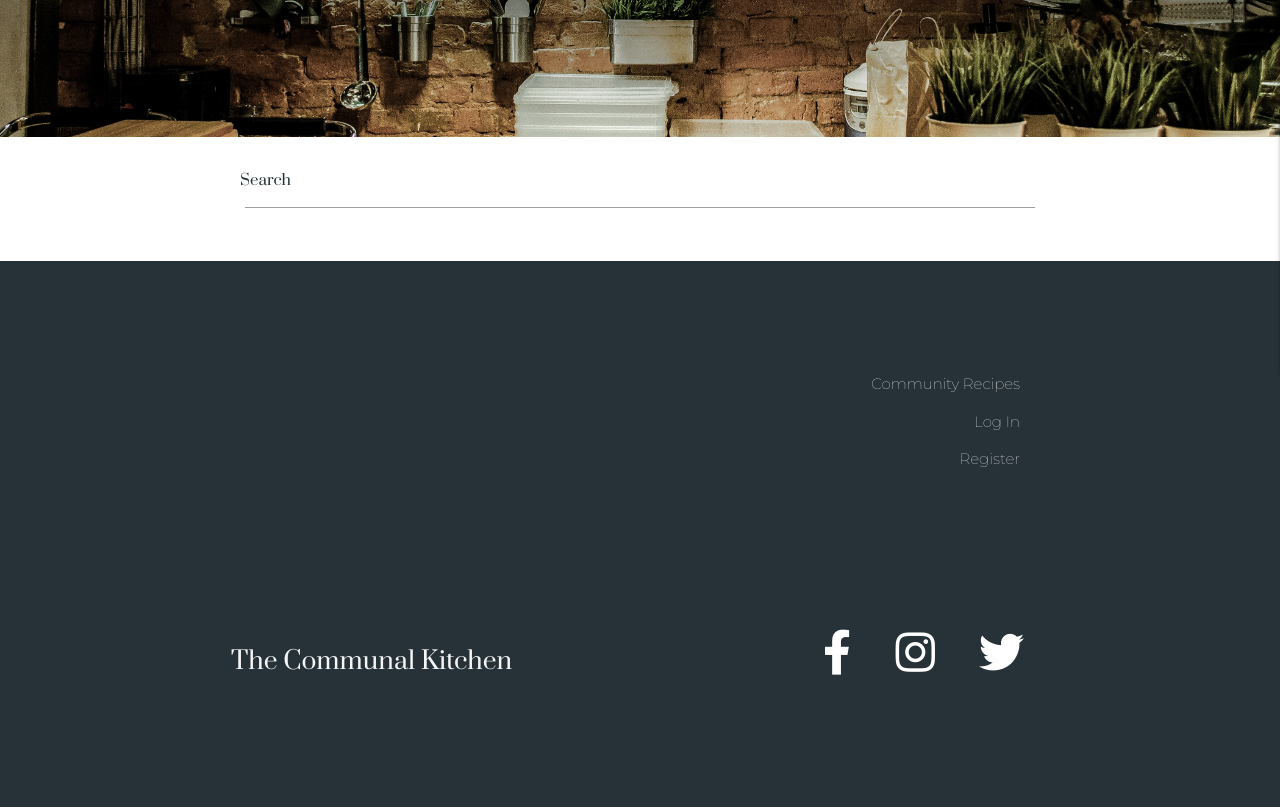
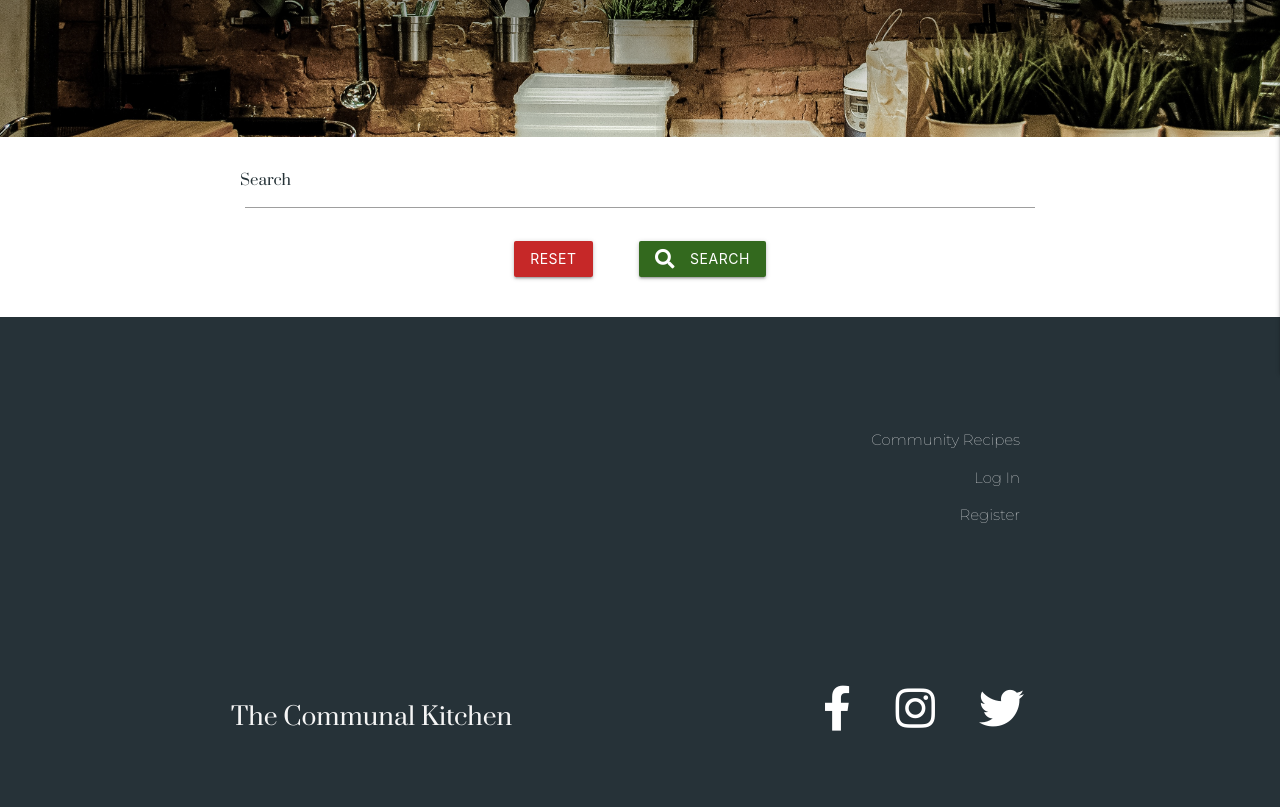
Before and after one commit to ConnorGray97/the_communal_kitchen, a Flask app: page / in a window 1280 px wide. Shown: the part 487-1294 px from the top of the page. Before the commit the page ends 1162 px from the top, so only its background shows below. Run offline with Flask 2, Linux system fonts and the light colour scheme; data that the repository does not hold is empty; some libraries are stand-ins or nearby versions.

Commit message:
Add search and reset button to recipes.html

```diff
--- a/templates/recipes.html
+++ b/templates/recipes.html
@@ -16,6 +16,14 @@
             <div class="input-field center-align search">
                 <input type="text" name="recipe_search" id="recipe_search">
                 <label for="recipe_search">Search</label>
+            </div>
+        </div>
+        <div class="row">
+            <div class="col s10 offset-s1 m6 offset-m3 l4 offset-l4">
+                <a href="{{ url_for('get_recipes') }}" class="red btn waves-effect waves-light darken-3">Reset</a>
+                <button type="submit" class="right waves-effect waves-light btn light-green darken-4">
+                    <i class="fas fa-search left"></i> Search
+                </button>
             </div>
         </div>
     </form>
```
